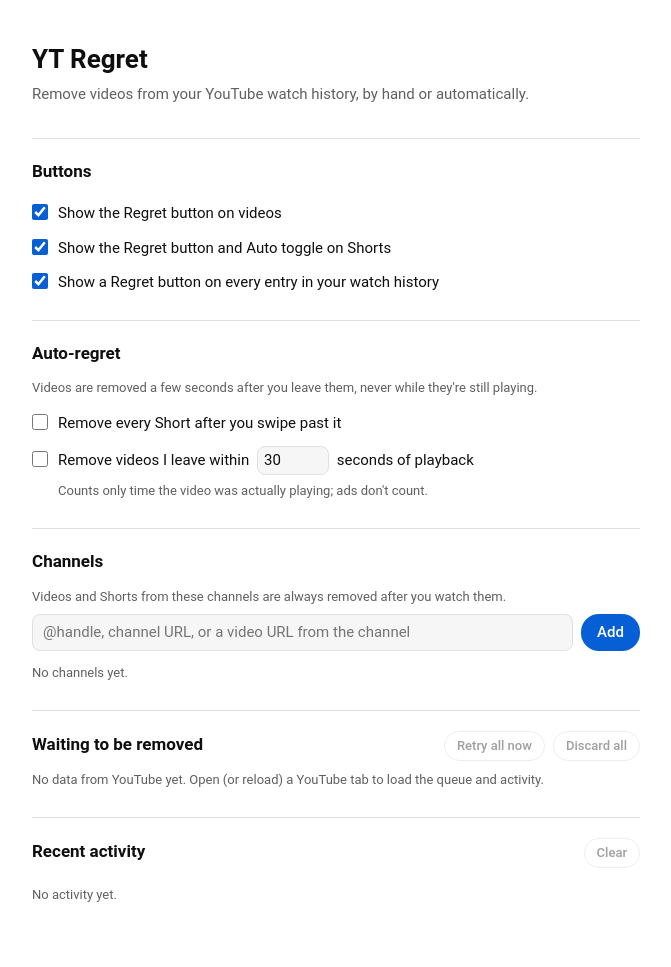
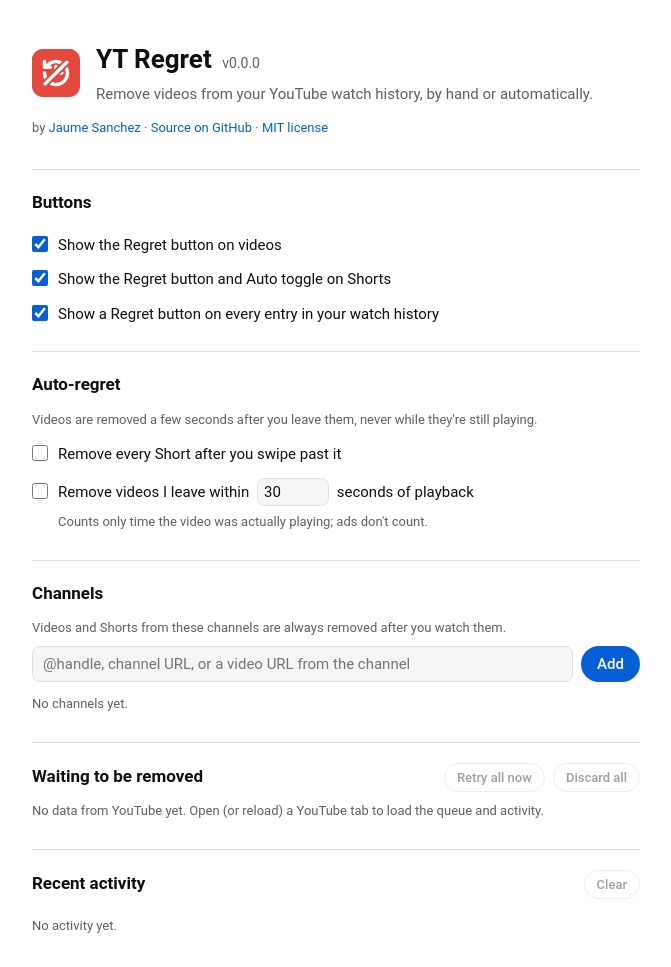
Before and after one commit to spite/yt-regret, a browser extension: page extension/options.html in a window 1280 px wide. Shown: the whole page, without its empty margins (304-975 px from the left). Drawn offline with Linux system fonts and the light colour scheme.

Commit message:
Show icon, version, author and GitHub link on the options page
Co-Authored-By: Claude Opus 5.5 <noreply@anthropic.com>

```diff
--- a/extension/options.css
+++ b/extension/options.css
@@ -61,6 +61,38 @@ h2 {
 .lede {
   margin: 4px 0 0;
   color: var(--muted);
+}
+
+.brand {
+  display: flex;
+  align-items: center;
+  gap: 16px;
+}
+
+.brand img {
+  flex: none;
+}
+
+.version {
+  margin-left: 4px;
+  color: var(--muted);
+  font-size: 14px;
+  font-weight: 400;
+}
+
+.credits {
+  margin: 12px 0 0;
+  color: var(--muted);
+  font-size: 13px;
+}
+
+.credits a {
+  color: var(--accent);
+  text-decoration: none;
+}
+
+.credits a:hover {
+  text-decoration: underline;
 }
 
 .status {
--- a/extension/options.html
+++ b/extension/options.html
@@ -9,8 +9,18 @@
 <body>
   <main>
     <header>
-      <h1>YT Regret</h1>
-      <p class="lede">Remove videos from your YouTube watch history, by hand or automatically.</p>
+      <div class="brand">
+        <img src="icons/icon48.png" width="48" height="48" alt="">
+        <div>
+          <h1>YT Regret <span id="version" class="version"></span></h1>
+          <p class="lede">Remove videos from your YouTube watch history, by hand or automatically.</p>
+        </div>
+      </div>
+      <p class="credits">
+        by <a href="https://github.com/spite" target="_blank" rel="noopener">Jaume Sanchez</a>
+        · <a href="https://github.com/spite/yt-regret" target="_blank" rel="noopener">Source on GitHub</a>
+        · <a href="https://github.com/spite/yt-regret/blob/main/LICENSE" target="_blank" rel="noopener">MIT license</a>
+      </p>
       <span id="status" class="status" role="status" aria-live="polite"></span>
     </header>
 
--- a/extension/options.js
+++ b/extension/options.js
@@ -243,6 +243,8 @@ async function initQueue() {
 }
 
 async function init() {
+  const version = chrome.runtime?.getManifest?.().version;
+  if (version) $('version').textContent = `v${version}`;
   initQueue();
   const settings = await chrome.storage.sync.get(YT_REGRET_DEFAULTS);
 
```
